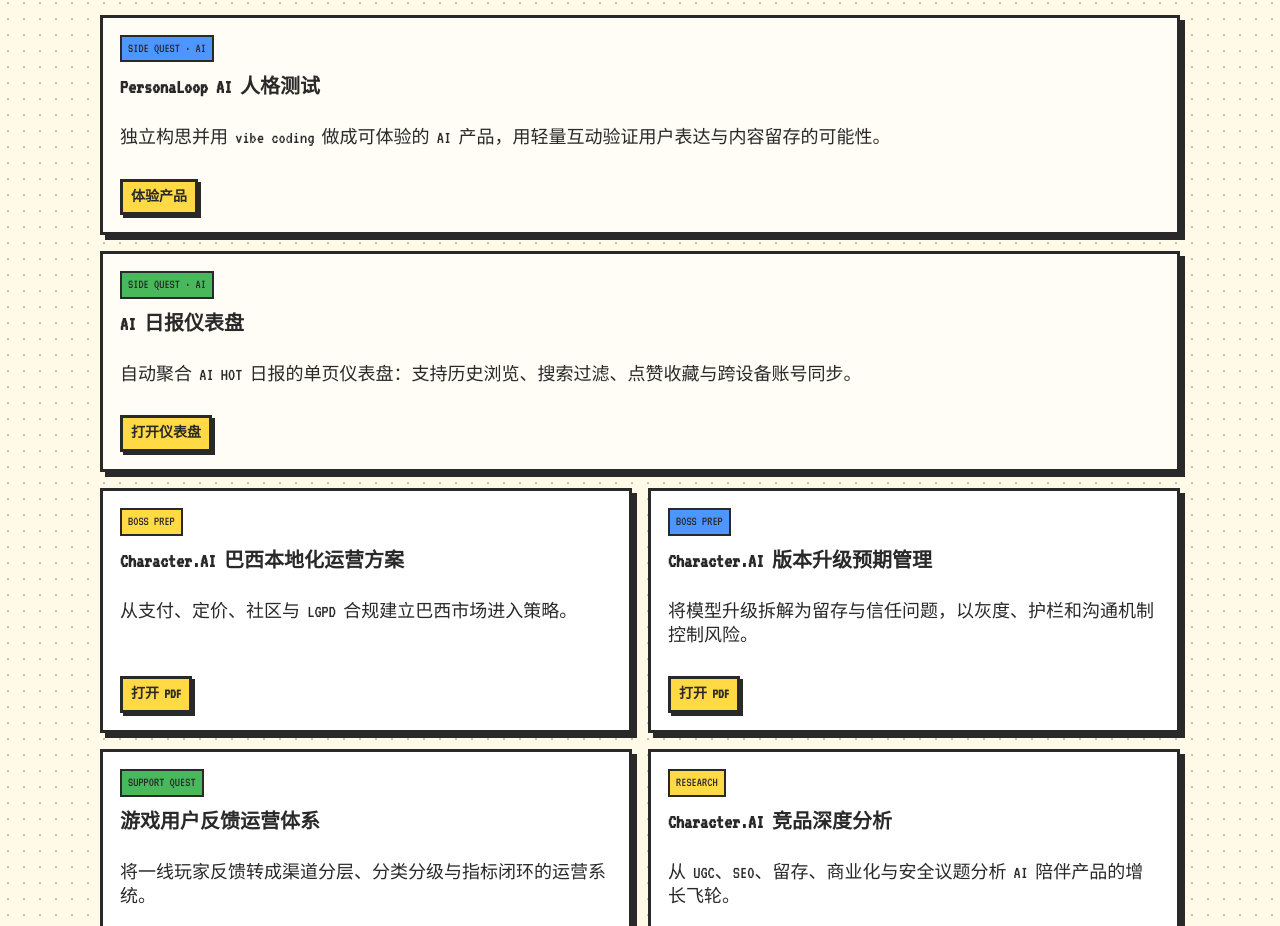
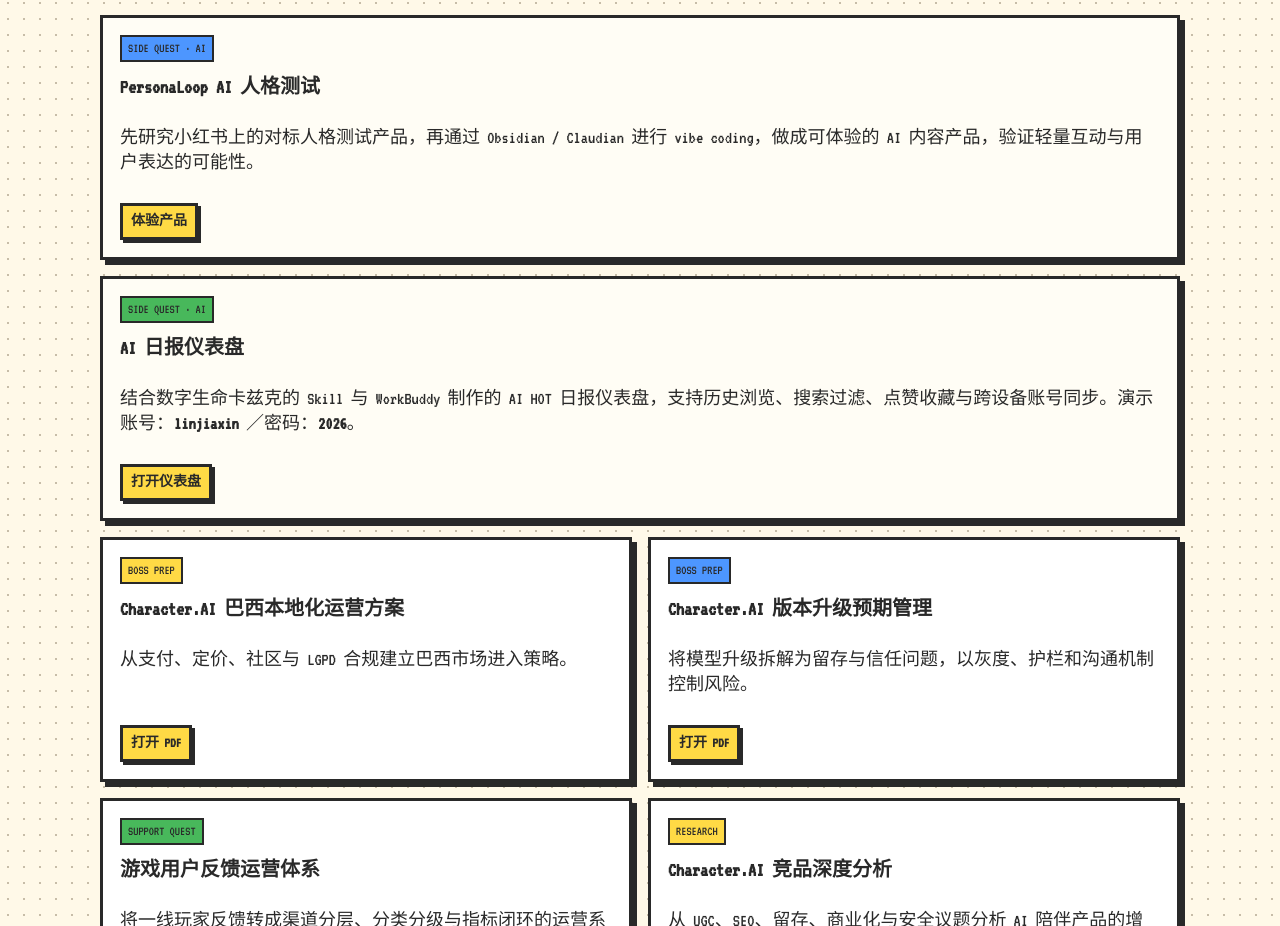
Before and after one commit to 2234696094ljx-beep/lin-, a plain HTML site: page index.html in a window 1280 px wide. Shown: the part 1109-2035 px from the top of the page. Drawn offline with Linux system fonts and the light colour scheme.

Commit message:
Add AI project build details

```diff
--- a/index.html
+++ b/index.html
@@ -57,8 +57,8 @@
       </div></section>
       <section id="zh-about"><div class="wrap"><div class="section-head"><h2>关于我</h2><p>从玩家服务一线出发，向海外用户运营与人工智能产品运营进阶。</p></div><div class="about-grid"><article class="panel"><h3>职业转型</h3><p>在天盟数码游戏公司负责英文玩家支持，覆盖即时聊天、工单与邮件，也参与支付异常恢复、重大故障安抚、玩家反馈整理和跨部门沟通。现在，我希望把这些一线经验用于更完整的用户旅程和产品增长。</p><div class="stats"><div class="stat"><b>3+</b>年海外客服</div><div class="stat"><b>570</b>大学英语六级</div><div class="stat"><b>6.0</b>雅思</div></div></article><article class="panel"><h3>能力清单</h3><div class="skills"><span class="tag">海外用户沟通</span><span class="tag">支付体验恢复</span><span class="tag">用户反馈闭环</span><span class="tag">跨部门沟通</span><span class="tag">人工智能产品实践</span></div></article></div></div></section>
       <section id="zh-projects"><div class="wrap"><div class="section-head"><h2>项目与作品</h2><p>7 份可公开阅读的 AI 产品、海外运营与用户反馈作品。</p></div><div class="projects">
-        <article class="card"><span class="label">SIDE QUEST · AI</span><h3>PersonaLoop AI 人格测试</h3><p>独立构思并用 vibe coding 做成可体验的 AI 产品，用轻量互动验证用户表达与内容留存的可能性。</p><a class="button" target="_blank" rel="noopener noreferrer" href="https://ingzr2fa.html2web.com/">体验产品</a></article>
-        <article class="card"><span class="label">SIDE QUEST · AI</span><h3>AI 日报仪表盘</h3><p>自动聚合 AI HOT 日报的单页仪表盘：支持历史浏览、搜索过滤、点赞收藏与跨设备账号同步。</p><a class="button" target="_blank" rel="noopener noreferrer" href="https://txt271147mf.feishuapp.com/app/app_17ccasan3xq/aihot">打开仪表盘</a></article>
+        <article class="card"><span class="label">SIDE QUEST · AI</span><h3>PersonaLoop AI 人格测试</h3><p>先研究小红书上的对标人格测试产品，再通过 Obsidian / Claudian 进行 vibe coding，做成可体验的 AI 内容产品，验证轻量互动与用户表达的可能性。</p><a class="button" target="_blank" rel="noopener noreferrer" href="https://ingzr2fa.html2web.com/">体验产品</a></article>
+        <article class="card"><span class="label">SIDE QUEST · AI</span><h3>AI 日报仪表盘</h3><p>结合数字生命卡兹克的 Skill 与 WorkBuddy 制作的 AI HOT 日报仪表盘，支持历史浏览、搜索过滤、点赞收藏与跨设备账号同步。演示账号：<b>linjiaxin</b> ／密码：<b>2026</b>。</p><a class="button" target="_blank" rel="noopener noreferrer" href="https://txt271147mf.feishuapp.com/app/app_17ccasan3xq/aihot">打开仪表盘</a></article>
         <article class="card"><span class="label">BOSS PREP</span><h3>Character.AI 巴西本地化运营方案</h3><p>从支付、定价、社区与 LGPD 合规建立巴西市场进入策略。</p><a class="button" target="_blank" rel="noopener noreferrer" href="https://github.com/2234696094ljx-beep/lin-/blob/main/portfolio/character-ai-brazil-localization-operations-plan.pdf">打开 PDF</a></article>
         <article class="card"><span class="label">BOSS PREP</span><h3>Character.AI 版本升级预期管理</h3><p>将模型升级拆解为留存与信任问题，以灰度、护栏和沟通机制控制风险。</p><a class="button" target="_blank" rel="noopener noreferrer" href="https://github.com/2234696094ljx-beep/lin-/blob/main/portfolio/character-ai-model-upgrade-expectation-management.pdf">打开 PDF</a></article>
         <article class="card"><span class="label">SUPPORT QUEST</span><h3>游戏用户反馈运营体系</h3><p>将一线玩家反馈转成渠道分层、分类分级与指标闭环的运营系统。</p><a class="button" target="_blank" rel="noopener noreferrer" href="https://github.com/2234696094ljx-beep/lin-/blob/main/portfolio/game-user-feedback-operations-system.pdf">打开 PDF</a></article>
@@ -78,8 +78,8 @@
       </div></section>
       <section id="en-about"><div class="wrap"><div class="section-head"><h2>ABOUT</h2><p>Moving from frontline player support into global user operations and AI product operations.</p></div><div class="about-grid"><article class="panel"><h3>CAREER TRANSITION</h3><p>At Tianmeng Digital Games, I support English-speaking players through live chat, tickets, and email. My work covers payment recovery, incident communication, player feedback loops, and cross-functional coordination. I now aim to apply this frontline reality across the full user journey and product growth.</p><div class="stats"><div class="stat"><b>3+</b>Years in support</div><div class="stat"><b>570</b>CET-6 score</div><div class="stat"><b>6.0</b>IELTS score</div></div></article><article class="panel"><h3>SKILLS</h3><div class="skills"><span class="tag">Global User Communication</span><span class="tag">Payment Recovery</span><span class="tag">Voice-of-Customer Loop</span><span class="tag">Cross-functional Communication</span><span class="tag">AI Product Practice</span></div></article></div></div></section>
       <section id="en-projects"><div class="wrap"><div class="section-head"><h2>PROJECTS & PORTFOLIO</h2><p>Seven public, readable works across AI products, global operations, and user feedback.</p></div><div class="projects">
-        <article class="card"><span class="label">SIDE QUEST · AI</span><h3>PersonaLoop AI Personality Quiz</h3><p>A vibe-coded AI product that explores low-pressure interaction, self-expression, and retention-oriented content.</p><a class="button" target="_blank" rel="noopener noreferrer" href="https://ingzr2fa.html2web.com/">TRY THE PRODUCT</a></article>
-        <article class="card"><span class="label">SIDE QUEST · AI</span><h3>AI Daily Dashboard</h3><p>A single-page AI HOT daily-news dashboard with historical browsing, search, favorites, and cross-device account sync.</p><a class="button" target="_blank" rel="noopener noreferrer" href="https://txt271147mf.feishuapp.com/app/app_17ccasan3xq/aihot">OPEN DASHBOARD</a></article>
+        <article class="card"><span class="label">SIDE QUEST · AI</span><h3>PersonaLoop AI Personality Quiz</h3><p>Researched comparable personality-test products on Xiaohongshu, then used Obsidian / Claudian for vibe coding to turn the insight into a playable AI content product.</p><a class="button" target="_blank" rel="noopener noreferrer" href="https://ingzr2fa.html2web.com/">TRY THE PRODUCT</a></article>
+        <article class="card"><span class="label">SIDE QUEST · AI</span><h3>AI Daily Dashboard</h3><p>An AI HOT daily-news dashboard built with the Digital Life Kha'Zix Skill and WorkBuddy. Includes history, search, favorites, and cross-device sync. Demo login: <b>linjiaxin</b> / password: <b>2026</b>.</p><a class="button" target="_blank" rel="noopener noreferrer" href="https://txt271147mf.feishuapp.com/app/app_17ccasan3xq/aihot">OPEN DASHBOARD</a></article>
         <article class="card"><span class="label">BOSS PREP</span><h3>Character.AI Brazil Localization Plan</h3><p>A market-entry plan spanning payments, pricing, community, and LGPD compliance.</p><a class="button" target="_blank" rel="noopener noreferrer" href="https://github.com/2234696094ljx-beep/lin-/blob/main/portfolio/character-ai-brazil-localization-operations-plan.pdf">OPEN PDF</a></article>
         <article class="card"><span class="label">BOSS PREP</span><h3>Model Upgrade Expectation Management</h3><p>A canary, guardrail, and communication plan for retaining trust through AI-model changes.</p><a class="button" target="_blank" rel="noopener noreferrer" href="https://github.com/2234696094ljx-beep/lin-/blob/main/portfolio/character-ai-model-upgrade-expectation-management.pdf">OPEN PDF</a></article>
         <article class="card"><span class="label">SUPPORT QUEST</span><h3>Game User Feedback Operations</h3><p>A system for turning frontline feedback into channel tiers, triage, owners, and closed-loop metrics.</p><a class="button" target="_blank" rel="noopener noreferrer" href="https://github.com/2234696094ljx-beep/lin-/blob/main/portfolio/game-user-feedback-operations-system.pdf">OPEN PDF</a></article>
```
